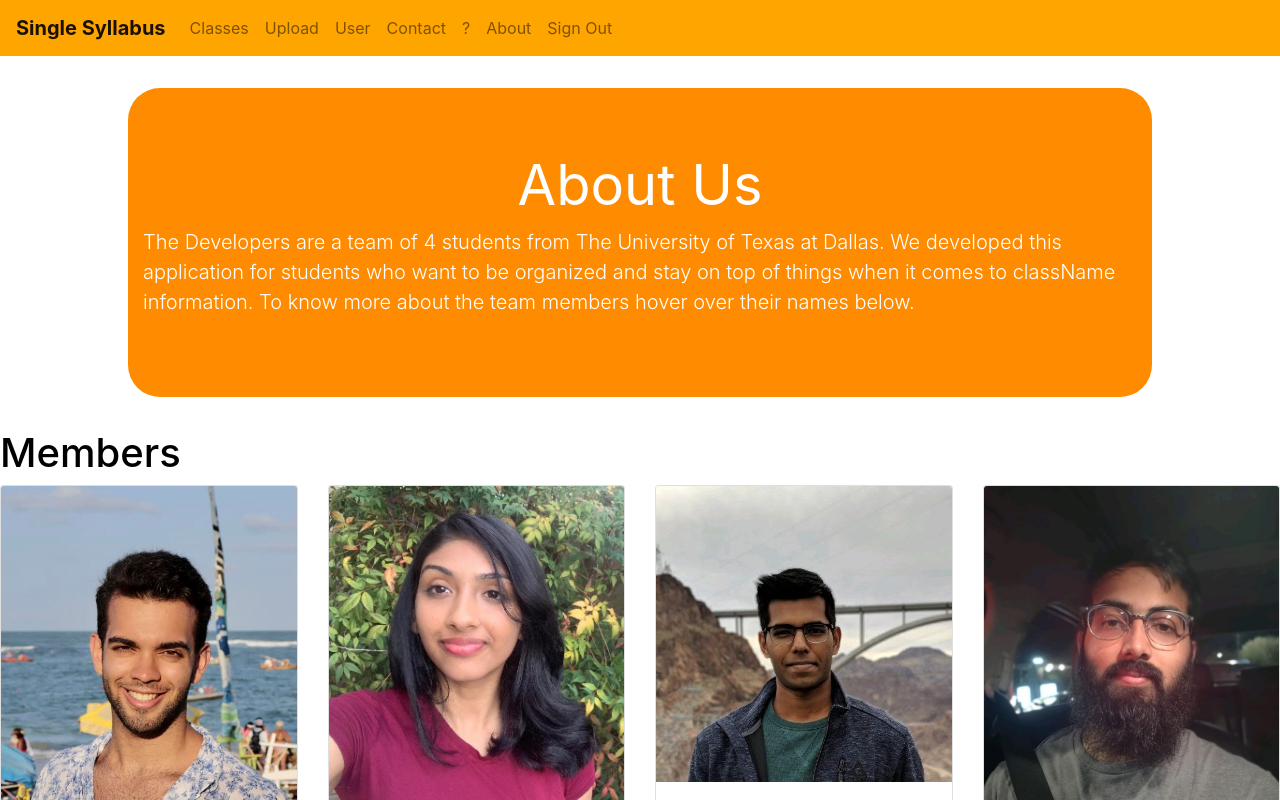
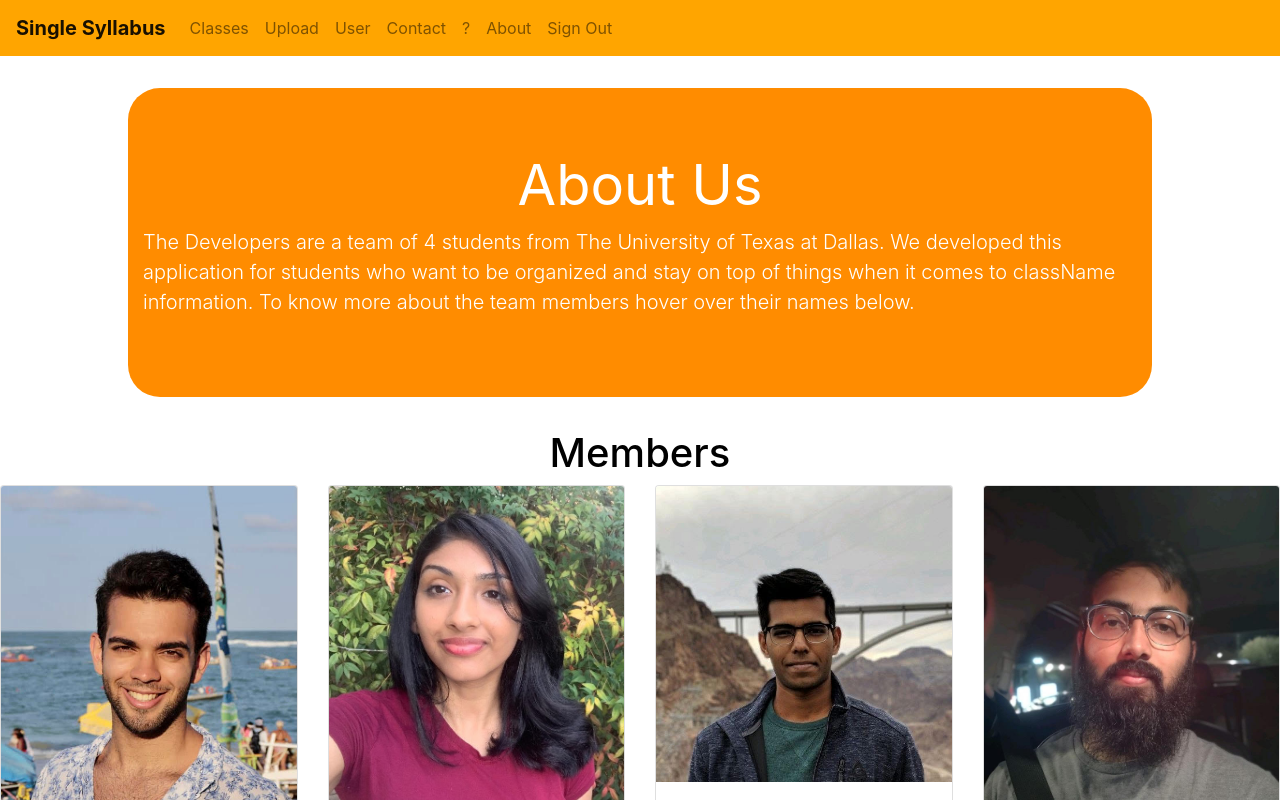
Before and after one commit to syedObaid7/single-syllabus, a React (Create React App) app: page /user in a window 1280 px wide. Shown: the top 800 px of the page. Built offline with nearby package versions, Linux system fonts and the light colour scheme.

Commit message:
Update styles.css

```diff
--- a/public/styles.css
+++ b/public/styles.css
@@ -85,6 +85,9 @@ nav{
   display: inline-block;
 }
 
+.members{
+  text-align:center;
+}
 textarea {
   position: relative;
   display: block;
```
